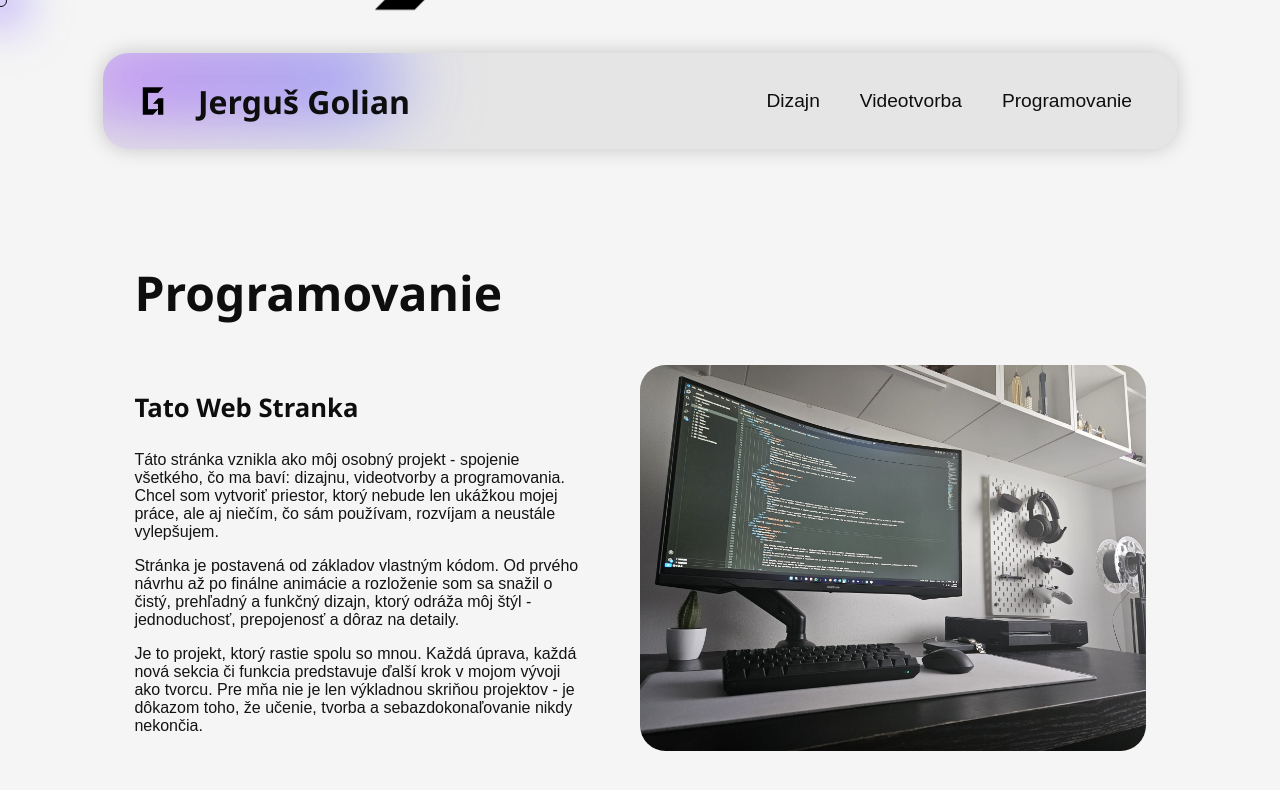
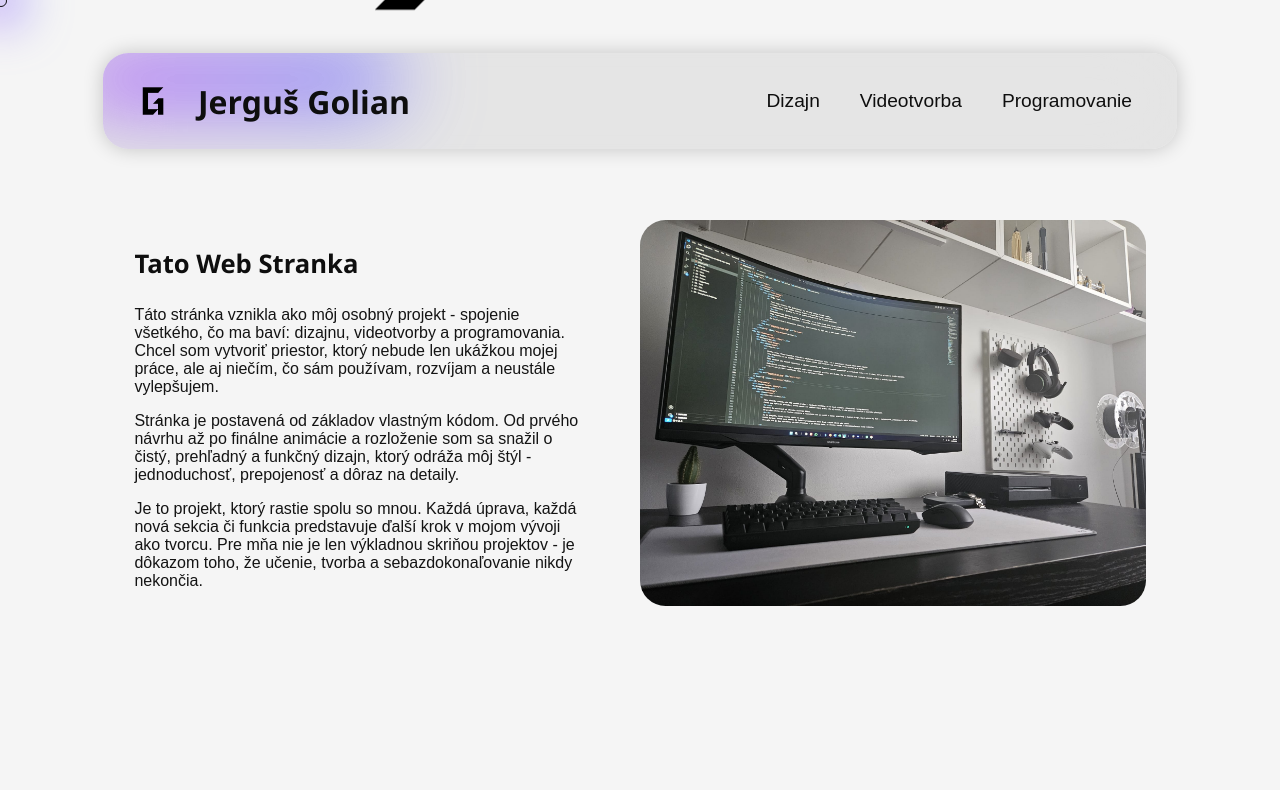
Before and after one commit to jergusgolian/portfolio, a Jekyll site: the page built from coding.html, in a window 1280 px wide and 900 px high, scrolled down 508 px. Shown: the top 790 px of the window. Built offline with Jekyll 4.4.1, drawn with Linux system fonts in a browser that asks for light colours.

Commit message:
Update coding.html

```diff
--- a/coding.html
+++ b/coding.html
@@ -9,9 +9,6 @@ title: Coding
 </head>
 <body>
     <div class="landing-div"><img src="img/coding.png" class="nd landing-img"></div>
-
-    <div id="design">
-        <h2>Programovanie</h2>
 
     {% assign design_projects = site.projects | where: "category", "coding" | sort: "date" | reverse %}
 
@@ -30,6 +27,5 @@ title: Coding
     {% else %}
         <p>Momentálne nie sú k dispozícii žiadne projekty s kategóriou "coding".</p>
     {% endif %}
-        </div>
 </body>
 </html>
```
Lines whose indentation alone changed are shown as unchanged.
